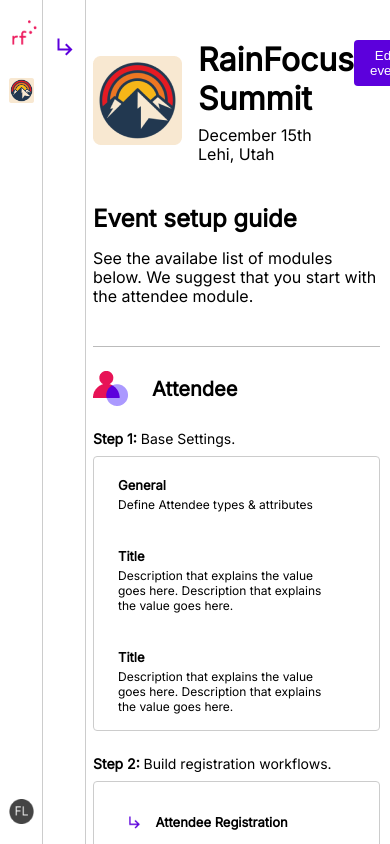
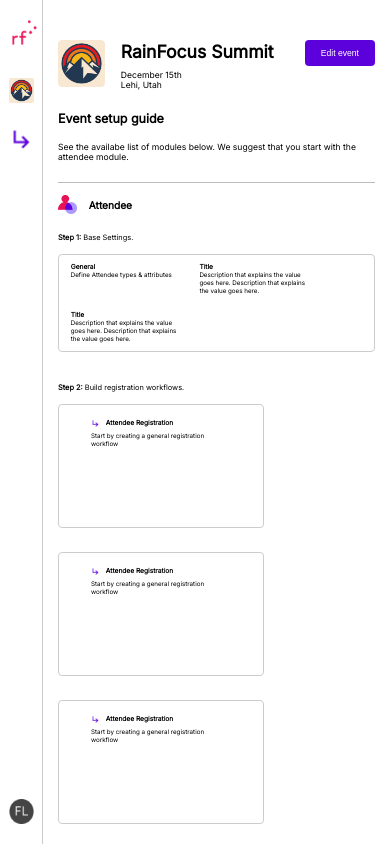
Before and after one commit to luis96raul1/rainfocus-summit, a React (Create React App) app: page / in a window 390 px wide. Built offline with nearby package versions, Linux system fonts and the light colour scheme.

Commit message:
resized for mobile

```diff
--- a/src/components/cards/card.scss
+++ b/src/components/cards/card.scss
@@ -49,3 +49,36 @@
     margin-bottom: 6px;
   }
 }
+
+@media (max-width: 765px) {
+  .card-container {
+    .title-container {
+      .card-title {
+        line-height: normal;
+        font-size: 1.7vw;
+        margin-bottom: 0.1vw;
+      }
+    }
+    .body-container {
+      .card-body {
+        font-size: 1.6vw;
+        line-height: normal;
+      }
+    }
+  }
+  .card-container.step1 {
+    width: 29vw;
+  }
+  .card-container.step2 {
+    width: 36vw;
+    .title-container {
+      margin-top: 3.7vw;
+      margin-bottom: 1.1vw;
+      img {
+        width: 2.2vw;
+        height: 2.2vw;
+        margin-right: 1.6vw;
+      }
+    }
+  }
+}
--- a/src/components/sidebar/Sidebar.jsx
+++ b/src/components/sidebar/Sidebar.jsx
@@ -1,8 +1,7 @@
 import { useState } from "react";
-import { RainFocusLogo, SummitLogo, User } from "../../utils/images";
+import { LogicIcon, RainFocusLogo, SummitLogo, User } from "../../utils/images";
 
 import "./sidebar.scss";
-import { ReducedSidebarInfo } from "./sidebarInfo/ReducedSidebarInfo";
 import { SummitInfoSidebar } from "./sidebarInfo/SummitInfoSidebar";
 
 export const SideBar = () => {
@@ -30,14 +29,20 @@
           <div onClick={handleSidebarInfoStatus}>
             <img src={SummitLogo} alt="Summit" height={32} width={32} />
           </div>
+          {isSidebarClosed && (
+            <div
+              className="sidebar-back-button"
+              onClick={handleSidebarInfoStatus}
+            >
+              <img src={LogicIcon} alt="logic arrow" />
+            </div>
+          )}
         </div>
         <div className="user-icon">
           <img src={User} alt="User" height={32} width={32} />
         </div>
       </div>
-      {isSidebarClosed ? (
-        <ReducedSidebarInfo setSidebarStatus={setSidebarStatus} />
-      ) : (
+      {!isSidebarClosed && (
         <SummitInfoSidebar setSidebarStatus={setSidebarStatus} />
       )}
     </>
--- a/src/components/sidebar/sidebar.scss
+++ b/src/components/sidebar/sidebar.scss
@@ -10,6 +10,10 @@
 
   img {
     cursor: pointer;
+  }
+
+  .sidebar-back-button {
+    margin-top: 20px;
   }
 
   .navigation-icons {
--- a/src/components/sidebar/sidebarInfo/ReducedSidebarInfo.jsx
+++ /dev/null
@@ -1,15 +0,0 @@
-import { LogicIcon } from "../../../utils/images";
-
-export const ReducedSidebarInfo = ({ setSidebarStatus }) => {
-  const openSidebar = () => {
-    setSidebarStatus(false);
-  };
-
-  return (
-    <div className="sidebarInfo-container">
-      <div onClick={openSidebar} className="sidebarInfo-reduced">
-        <img src={LogicIcon} alt="logic arrow" />
-      </div>
-    </div>
-  );
-};
--- a/src/components/sidebar/sidebarInfo/sidebarInfo.scss
+++ b/src/components/sidebar/sidebarInfo/sidebarInfo.scss
@@ -4,10 +4,6 @@
   border-right: 1px solid #ccc;
   height: 100%;
   z-index: 1;
-
-  .sidebarInfo-reduced {
-    margin-top: 35px;
-  }
 
   .sidebarInfo-header {
     padding-left: 8px;
--- a/src/components/step.scss
+++ b/src/components/step.scss
@@ -32,3 +32,17 @@
     flex-flow: row wrap;
   }
 }
+
+@media (max-width: 765px) {
+  .step-container {
+    .step-title-container {
+      span {
+        font-size: 1.9vw;
+      }
+    }
+    .step1-container {
+      padding: 2vw 3vw;
+      gap: 4vw;
+    }
+  }
+}
--- a/src/components/subPages/summit.scss
+++ b/src/components/subPages/summit.scss
@@ -83,7 +83,56 @@
 
 @media (max-width: 765px) {
   .summit-body {
-    margin: 40px 0 0 50px;
-    padding-right: 10px;
+    margin: 40px 0 0 15px;
+    padding-right: 15px;
+
+    .header-container {
+      p {
+        font-size: 2.2vw;
+        line-height: normal;
+      }
+      .main-header {
+        button {
+          font-size: 2.2vw;
+        }
+        .left-side {
+          img {
+            width: 12vw;
+          }
+          .title-container {
+            h4 {
+              font-size: 4.5vw;
+              line-height: normal;
+            }
+          }
+        }
+      }
+      .sub-header {
+        padding-top: 5.2vw;
+        padding-bottom: 5.2vw;
+
+        h4 {
+          line-height: normal;
+          font-size: 3.2vw;
+        }
+      }
+    }
+
+    .main-container {
+      .title {
+        height: 4.5vw;
+        margin-top: 3.2vw;
+        margin-bottom: 3.2vw;
+
+        img {
+          height: 4.8vw;
+        }
+        p {
+          font-size: 2.6vw;
+          margin-left: 3.1vw;
+          line-height: normal;
+        }
+      }
+    }
   }
 }
```
